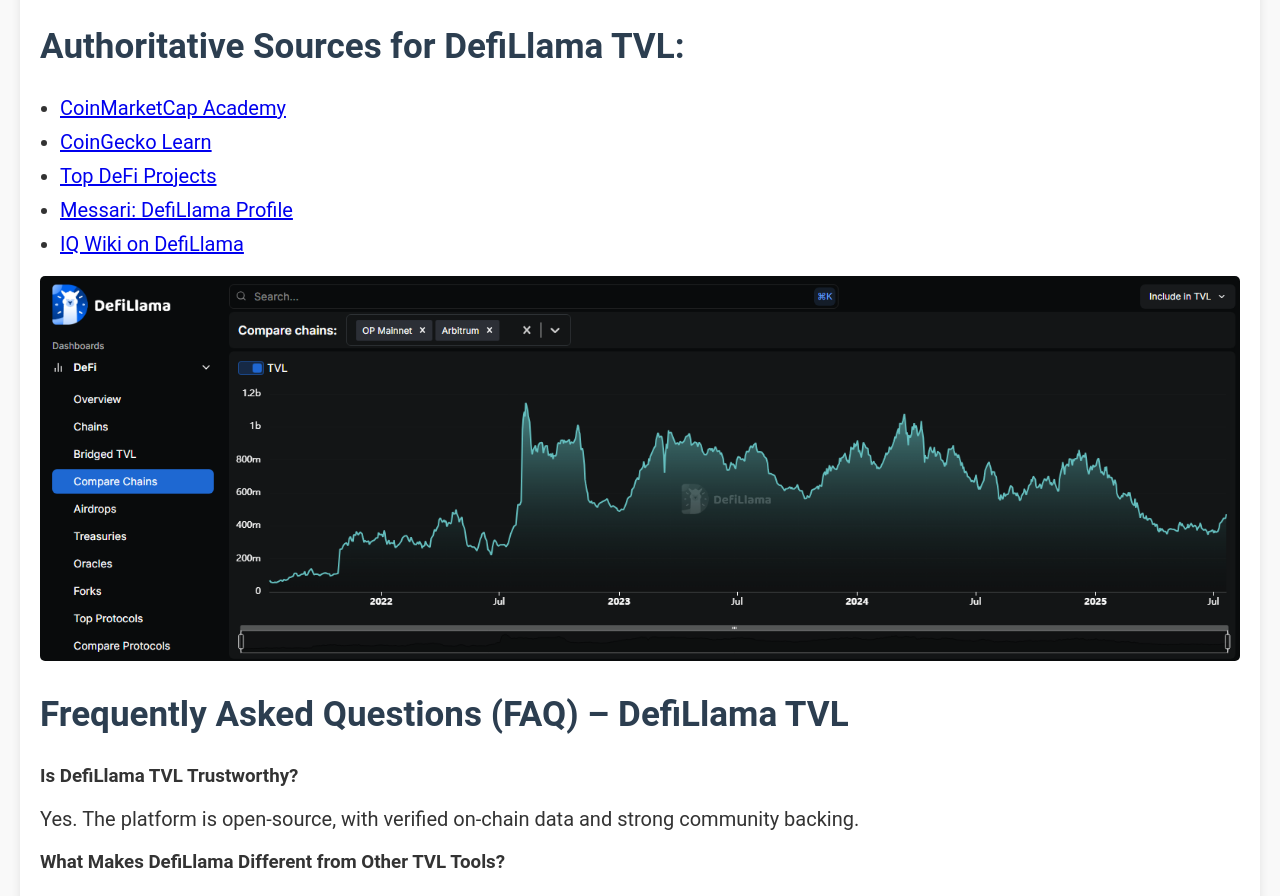
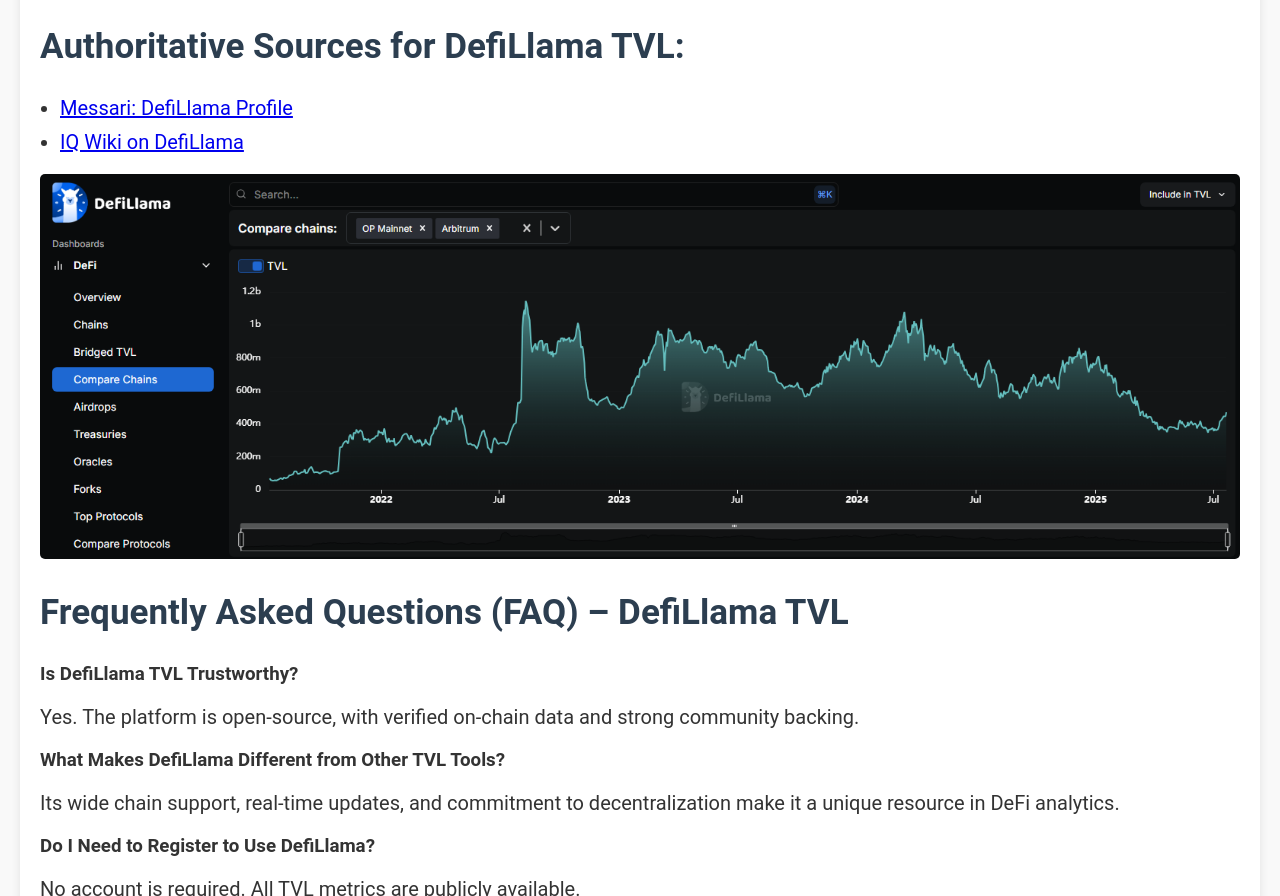
Before and after one commit to DefiLlama-tvl/DefiLlama-tvl.github.io, a plain HTML site: page index.html in a window 1280 px wide. Shown: the part 3910-4806 px from the top of the page. Drawn offline with Linux system fonts and the light colour scheme.

Commit message:
Update index.html

```diff
--- a/index.html
+++ b/index.html
@@ -119,9 +119,6 @@
 
 <h2>Authoritative Sources for DefiLlama TVL:</h2>
 <ul>
-  <li><a href="https://coinmarketcap.com/academy/article/week-in-defi-arbitrum-airdrop-euler-exploit-and-defillama-drama" target="_blank" rel="nofollow">CoinMarketCap Academy</a></li>
-  <li><a href="https://www.coingecko.com/learn/defillama-chatgpt-plugin" target="_blank" rel="nofollow">CoinGecko Learn</a></li>
-  <li><a href="https://coinmarketcap.com/view/defi/" target="_blank" rel="nofollow">Top DeFi Projects</a></li>
   <li><a href="https://messari.io/project/defi-llama/profile" target="_blank" rel="nofollow">Messari: DefiLlama Profile</a></li>
   <li><a href="https://iq.wiki/wiki/defillama" target="_blank" rel="nofollow">IQ Wiki on DefiLlama</a></li>
 </ul>
```
